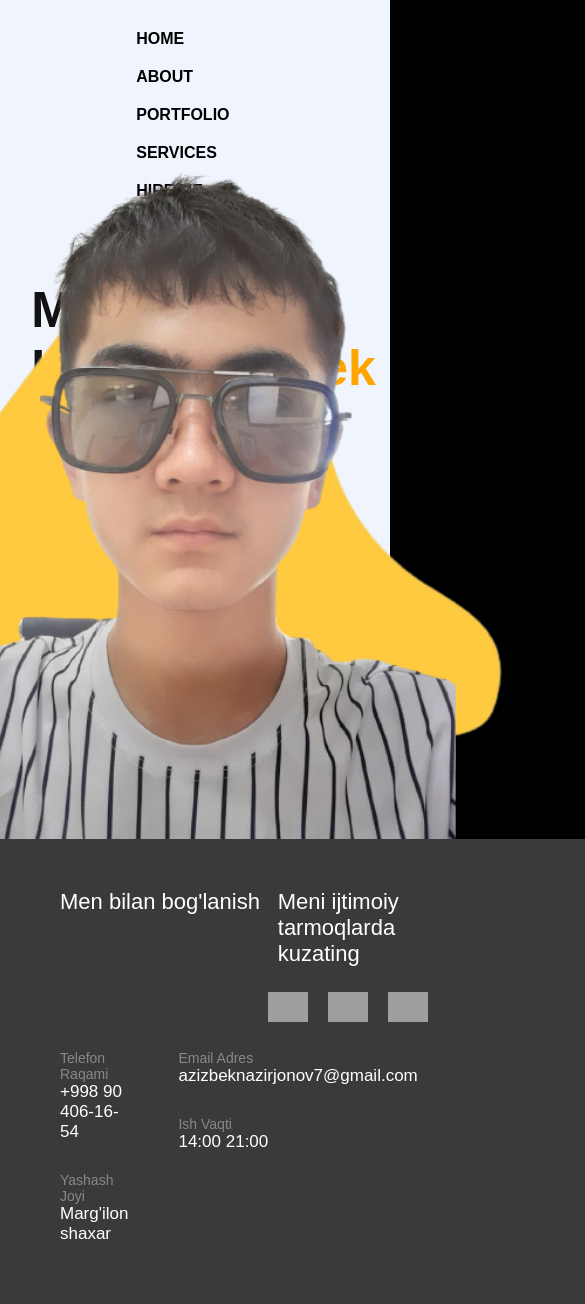
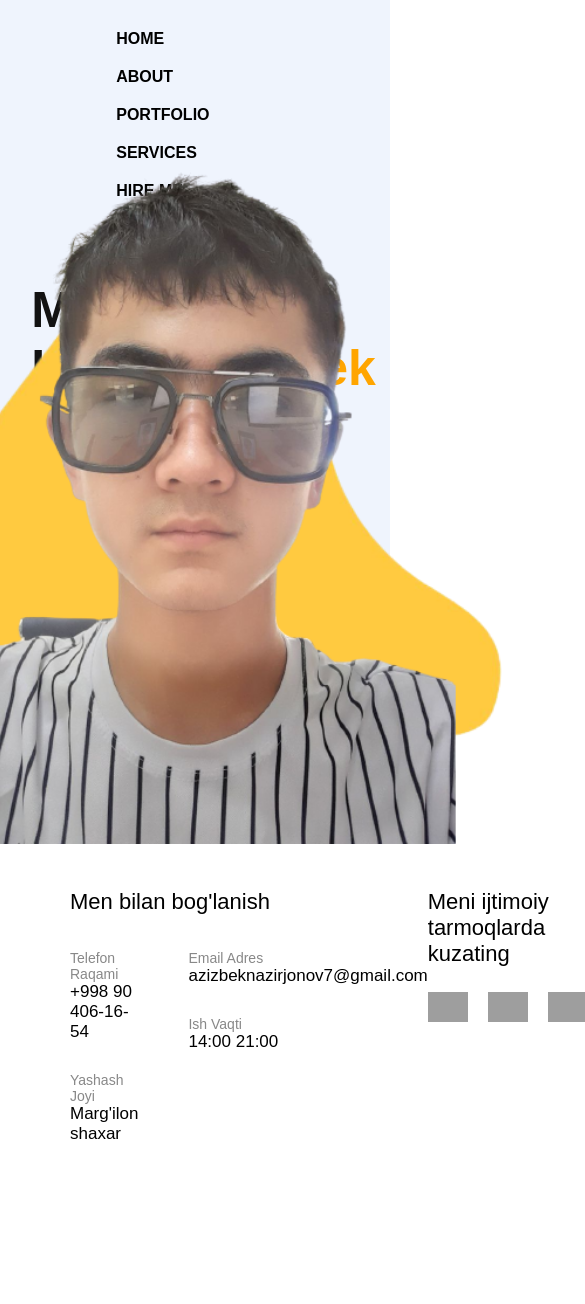
Before and after one commit to YaxshiBola/ozzm, a plain HTML site: page index.html in a window 390 px wide. Shown: the top 1304 px of the page, 585 px wide, since content can reach past the window. After the commit the page ends 1204 px from the top, so only its background shows below. Drawn offline with Linux system fonts and the light colour scheme; grey boxes are pictures that could not be loaded; files whose address does not match are found by name.

Commit message:
Add files via upload

```diff
--- a/style.css
+++ b/style.css
@@ -239,67 +239,90 @@ footer {
      padding: 10px 5px;
  }
 
-@media (max-width:500px) {
-    body {
+ @media screen and (max-width: 600px) {
+     * {
+         margin: 0;
+         padding: 0;
+         font-family: sans-serif;
+     }
+     .hero {
+         position: relative;
+         width: 100%;
+         height: 100vh;
+         background: #eff4fd;
+     }
+     nav {
+         display: flex;
+         width: 84%;
+         margin: auto;
+         padding: 20px;
+         align-items: center;
+         justify-content: space-between;
+     }
+     nav ul li {
+         display: inline-block;
+         list-style: none;
+         margin: 10px 85px;
+     }
+     nav ul li a {
+         text-decoration: none;
+         color: #000;
+         font-weight: bold;
+     }
+     nav ul li a:hover {
+         color: red;
+         transition: 0.3s;
+     }
+     .detel {
+         margin-left: 8%;
+         margin-top: 13%;
+     }
+     .detel h1 {
+         font-size: 50px;
+         color: #121212;
+         margin-bottom: 20px;
+     }
+     span {
+         color: orange;
+     }
+     .detel p {
+         color: #555;
+         line-height: 22px;
+     }
+     .detel a {
+         background: #212121;
+         padding: 10px 18px;
+         text-decoration: none;
+         font-weight: bold;
          color: #fff;
-        background-color: rgb(0, 0, 0);
+         display: inline-block;
+         margin: 20px 0;
+         border-radius: 5px;
      }
-    header {
-        display: flex;
-        margin-left: -145px;
-        width: 6000px;
-        height: 135px;
-        box-shadow: #fff 4px 8px 10px;
-        /* justify-content: space-around;
-text-decoration: solid; */
+     .images {
+         width: 45%;
+         height: 80%;
+         position: absolute;
+         bottom: 0;
+         right: 100px;
      }
-    h2 {
-        position: relative;
-        font-size: 5vw;
-        color: darkblue;
-        -webkit-text-stroke: 0.2vw #00ffbf;
-        text-transform: uppercase;
-        margin-top: 50px;
-        margin-left: 70px;
+     .images img {
+         height: 100%;
+         position: absolute;
+         left: 50%;
+         bottom: 0;
+         transform: translateX(-50%);
+         transition: bottom 1s, left 1s;
      }
-    h2::before {
-        content: attr(data-text);
-        position: absolute;
-        top: 0;
-        left: 0;
-        width: 0;
-        height: 100%;
-        color: #00ffbf;
-        -webkit-text-stroke: 0vw #00ffbf;
-        border-right: 3px solid #00ffbf;
-        overflow: hidden;
-        animation: animate 6s forwards infinite;
+     .images:hover .shape {
+         bottom: 40px;
      }
-    @keyframes animate {
-        0%,
-        10%,
-        100% {
-            width: 0;
-        }
-        70% {
-            width: 135%;
-        }
-    }
-    * {
-        box-sizing: border-box;
-        margin: 0%;
-        padding: 0%;
-    }
-    .btn1 {
-        position: absolute;
-        width: 100px;
-        height: 40px;
-        background-color: rgb(31, 211, 234);
-        margin-top: 50px;
-        margin-left: 100px;
+     .images:hover .ozzm {
+         left: 45%;
      }
      footer {
-        background-color: rgb(58, 58, 58);
+         position: absolute;
+         /* margin-left: -200px; */
          margin-top: 300px;
      }
      .container {
@@ -309,14 +332,14 @@ text-decoration: solid; */
      .container .content {
          display: flex;
          padding: 50px;
-        justify-content: space-between;
+         margin-left: -130px;
      }
      .container .content .col {
          display: flex;
          flex-direction: column;
      }
      .container .content p:first-child:not(.flex p:first-child) {
-        color: white;
+         color: rgb(0, 0, 0);
          font-size: 22px;
      }
      .container .content p:not(.col, .column p:first-child) {
@@ -332,7 +355,6 @@ text-decoration: solid; */
      }
      .container .content .col:first-child .flex .col-info {
          display: flex;
-        margin-top: 100px;
          flex-direction: column;
          gap: 20px;
      }
@@ -340,7 +362,7 @@ text-decoration: solid; */
          font-size: 14px;
      }
      .container .content .col:first-child .flex .col-info span {
-        color: white;
+         color: rgb(0, 0, 0);
          font-size: 17px;
      }
      .container .content .col .column:first-child {
@@ -418,13 +440,4 @@ text-decoration: solid; */
          background-color: white;
          padding: 10px 5px;
      }
-    .social {
-        margin-left: -140px;
  }
-    .col {
-        margin-left: -10px;
-    }
-    .men {
-        margin-left: -130px;
-    }
-}
```
Lines whose indentation alone changed are shown as unchanged.
